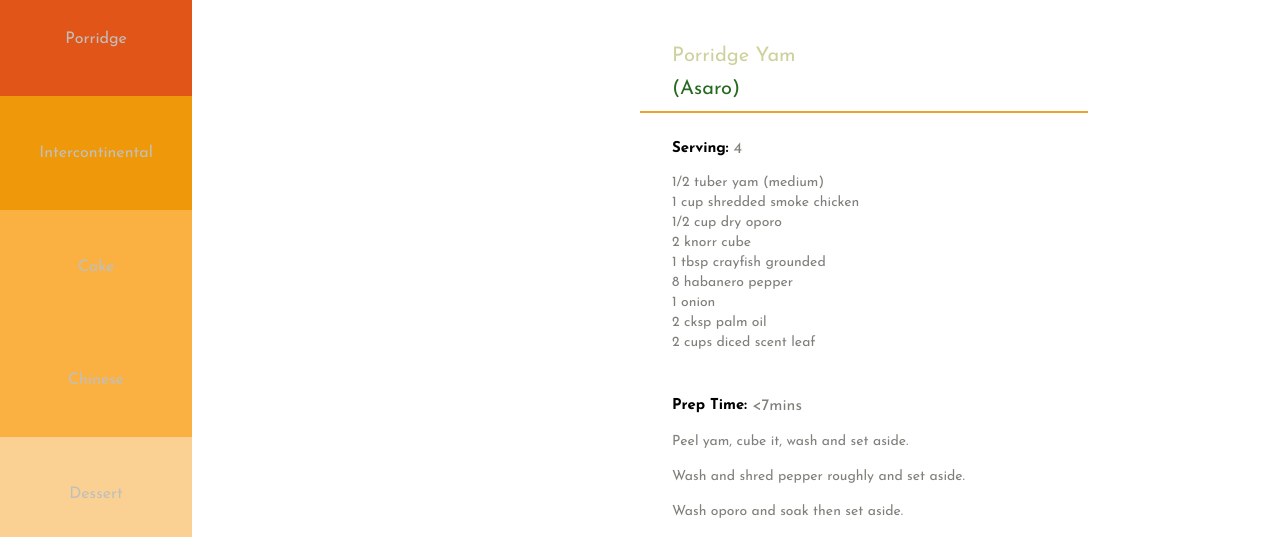
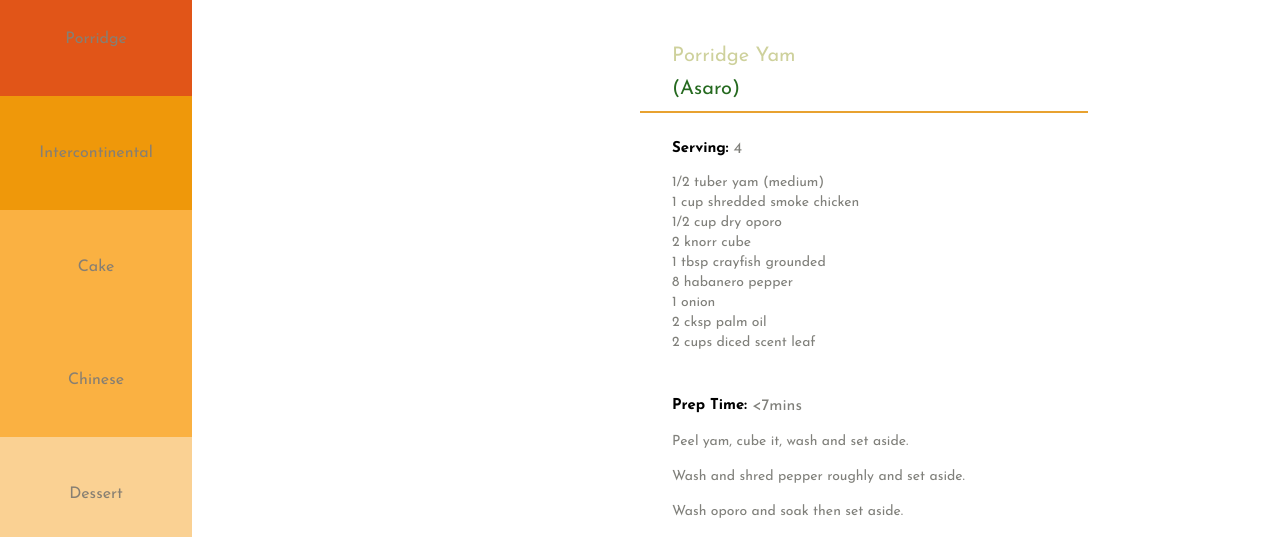
Before and after one commit to Keji-so/xand, a plain HTML site: page index.html in a window 1280 px wide. Shown: the part 1143-1680 px from the top of the page. Drawn offline with Linux system fonts and the light colour scheme.

Commit message:
changed color

```diff
--- a/styles.css
+++ b/styles.css
@@ -315,7 +315,7 @@
     display: flex;
     justify-content: center;
     align-items: center;
-    color: #c1bfbb;
+    color: #877f72;
     transition: all 0.5s ease;
 
 }
```
